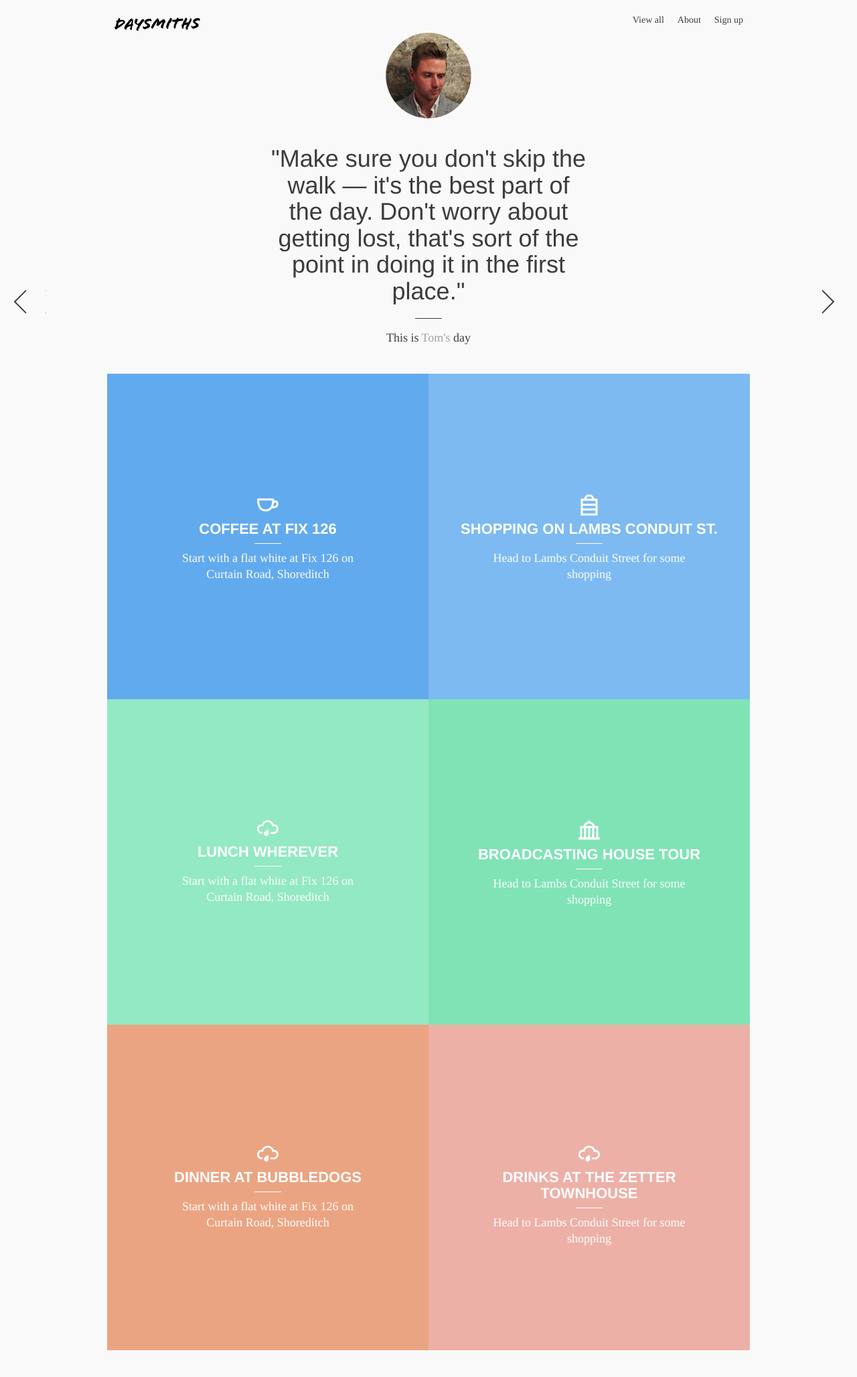
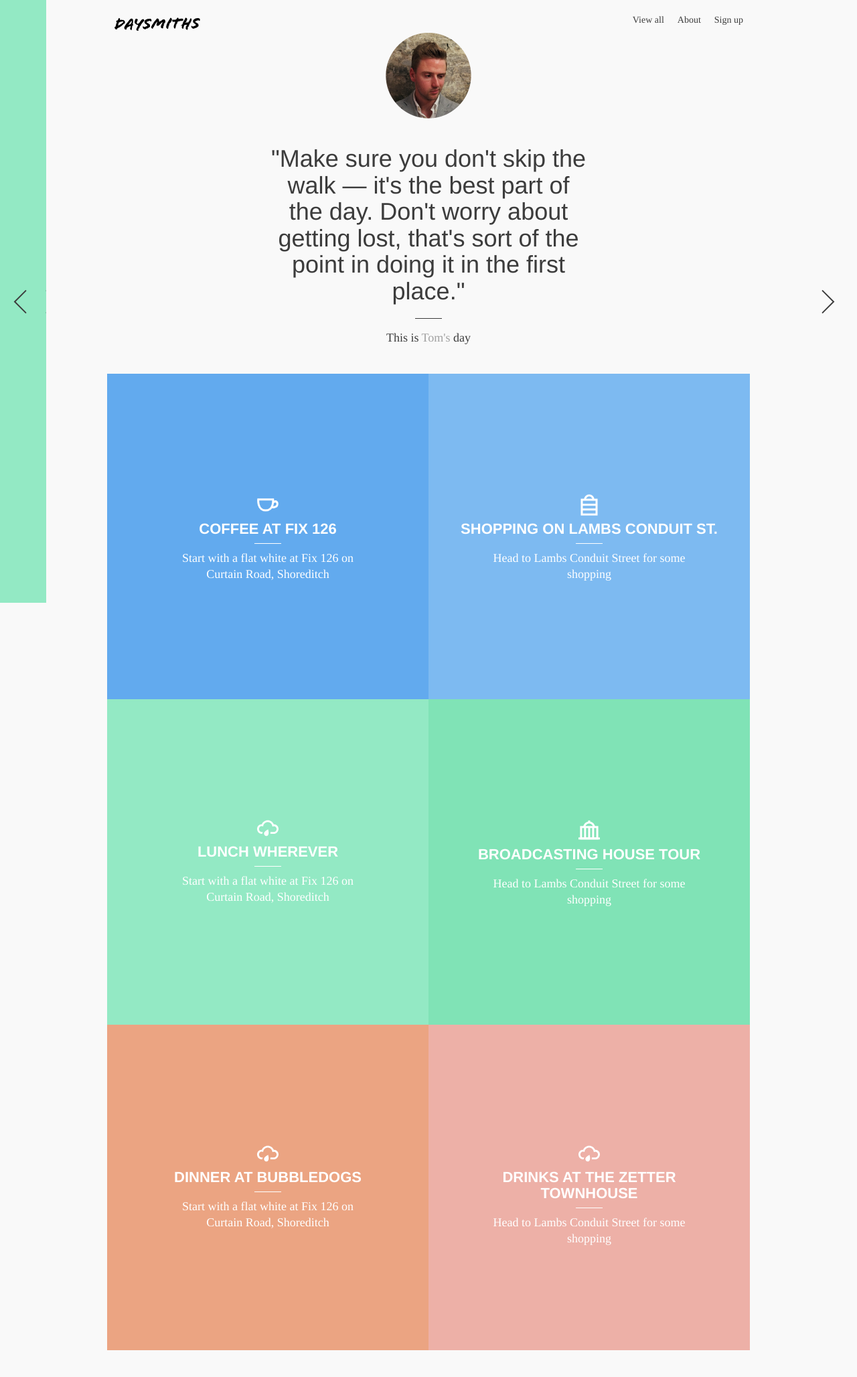
Before and after one commit to anothertompetty/daysmiths, a Jekyll site: the page built from tom.html, in a window 1280 px wide. Shown: the whole page at 67% size. Built offline with Jekyll 4.4.1, drawn with Linux system fonts in a browser that asks for light colours; nearby versions of some CDN libraries; Markdown is read by kramdown in place of the engine named in the settings.

Commit message:
adding flamboyant hover states

```diff
--- a/css/style.css
+++ b/css/style.css
@@ -601,10 +601,12 @@
 
 .prev:hover {
 	left: -10px;
+	background-color: rgb(147,233,196);
 }
 
 .next:hover {
 	right: -18px;
+	background-color: rgb(147,233,196);
 }
 
 /*body styles*/
```
